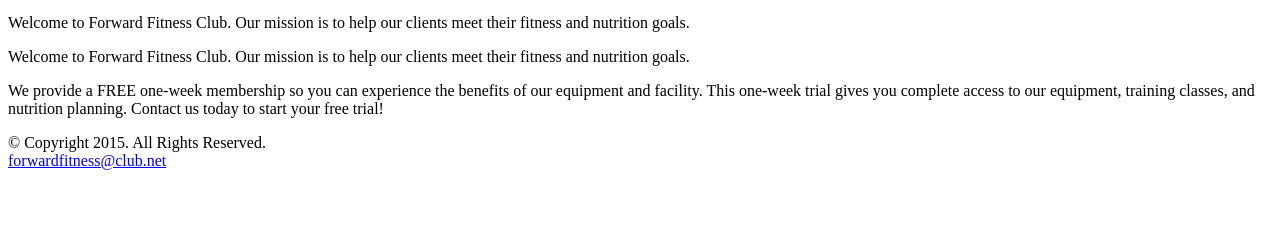
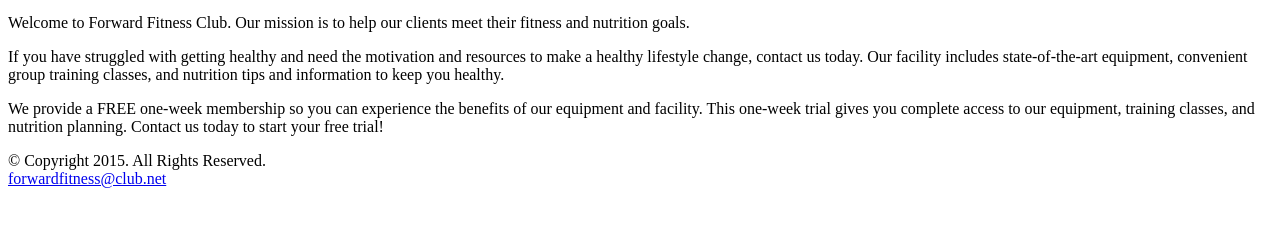
Before and after one commit to fi1308/fi1308.github.io, a plain HTML site: page index.html in a window 1280 px wide. Shown: the part 307-534 px from the top of the page. Drawn offline with Linux system fonts and the light colour scheme.

Commit message:
Add files via upload

```diff
--- a/index.html
+++ b/index.html
@@ -28,7 +28,7 @@
 
 		<p>Welcome to Forward Fitness Club. Our mission is to help our clients meet their fitness and nutrition goals.</p>
 
-		<p>Welcome to Forward Fitness Club. Our mission is to help our clients meet their fitness and nutrition goals.</p>
+		<p>If you have struggled with getting healthy and need the motivation and resources to make a healthy lifestyle change, contact us today. Our facility includes state-of-the-art equipment, convenient group training classes, and nutrition tips and information to keep you healthy.</p>
 
 		<p>We provide a FREE one-week membership so you can experience the benefits of our equipment and facility. This one-week trial gives you complete access to our equipment, training classes, and nutrition planning. Contact us today to start your free trial!</p>
 
```
